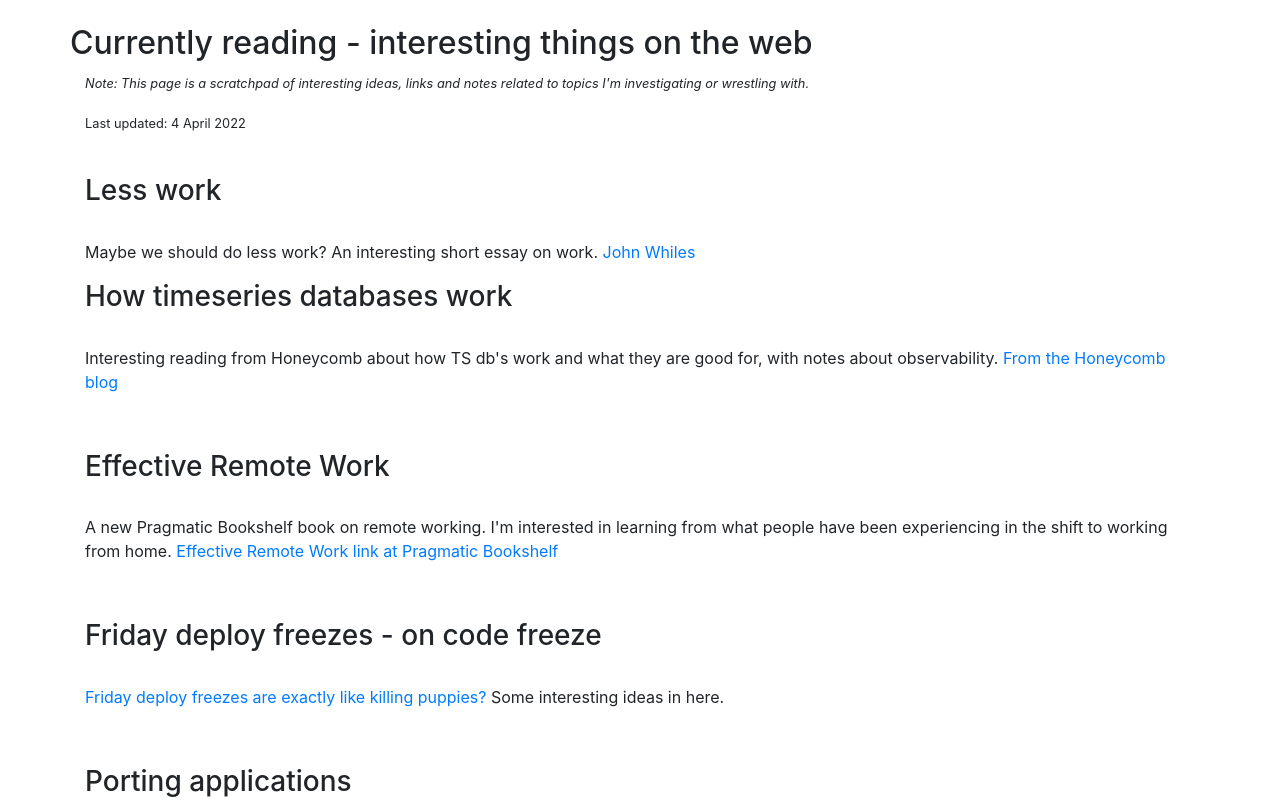
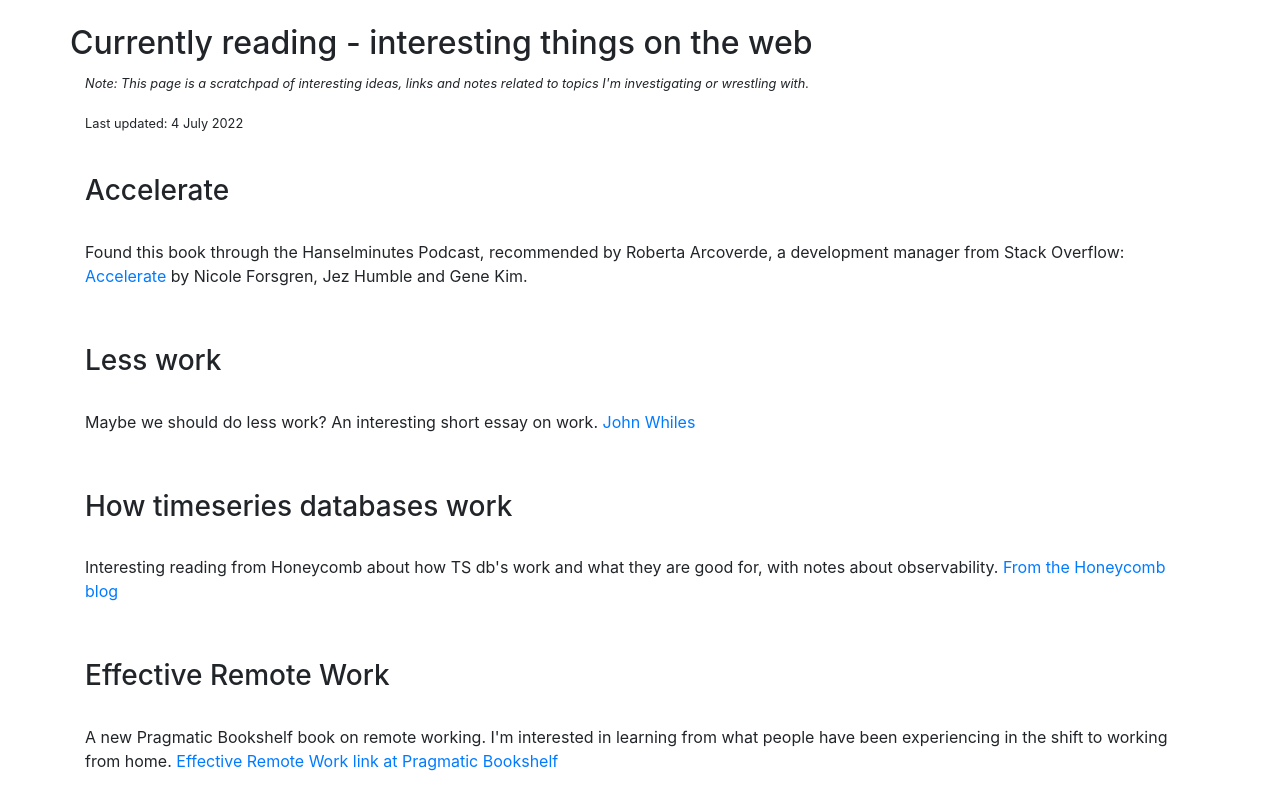
Before and after one commit to grahammcallister/ng-software-pilgrim, an Angular app: page /current in a window 1280 px wide. Shown: the top 800 px of the page. Built offline with nearby package versions, Linux system fonts and the light colour scheme.

Commit message:
Accelerate book added to current

```diff
--- a/src/app/page-current/page-current.component.html
+++ b/src/app/page-current/page-current.component.html
@@ -7,17 +7,26 @@
             <div class="col-lg-12">
 
                 <p><small><i style="font-style: italic;">Note: This page is a scratchpad of interesting ideas, links and notes related to topics I'm investigating or wrestling with.</i></small></p>
-                <small>Last updated: 4 April 2022</small>
+                <small>Last updated: 4 July 2022</small>
             </div>
         </div>
         <p>&nbsp;</p>
         <div class="row">
             <div class="col-lg-12">
 
+                <h3>Accelerate</h3>
+                <p>&nbsp;<br>
+                    Found this book through the Hanselminutes Podcast, recommended by Roberta Arcoverde, a development manager from Stack Overflow: <a href="https://learning.oreilly.com/library/view/accelerate/9781457191435/00-Cover.xhtml">Accelerate</a> by Nicole Forsgren, Jez Humble and Gene Kim.
+                </p>
+
+                <p>&nbsp;</p>
+
                 <h3>Less work</h3>
                 <p>&nbsp;<br>
                     Maybe we should do less work? An interesting short essay on work. <a href="https://www.johnwhiles.com/posts/work.html">John Whiles</a>
                 </p>
+
+                <p>&nbsp;</p>
 
                 <h3>How timeseries databases work</h3>
                 <p>&nbsp;<br>
```
